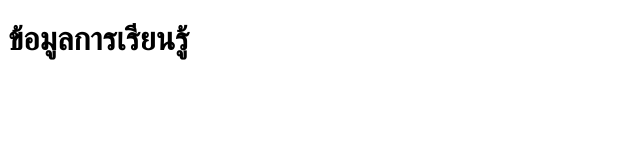
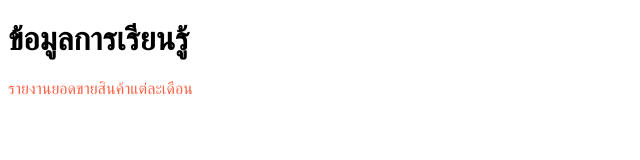
Before and after one commit to fuadee54/F_Project, a plain HTML site: page index.html in a window 1280 px wide. Shown: the whole page, without its empty margins (0-640 px from the left). Drawn offline with Linux system fonts and the light colour scheme.

Commit message:
add report sale

```diff
--- a/index.html
+++ b/index.html
@@ -4,8 +4,13 @@
     <meta charset="UTF-8">
     <meta name="viewport" content="width=device-width, initial-scale=1.0">
     <title>Document</title>
+    <style>
+        p{color: tomato;}
+
+    </style>
 </head>
 <body>
     <h1>ข้อมูลการเรียนรู้</h1>
+    <p>รายงานยอดขายสินค้าแต่ละเดือน</p>
 </body>
 </html>
```
